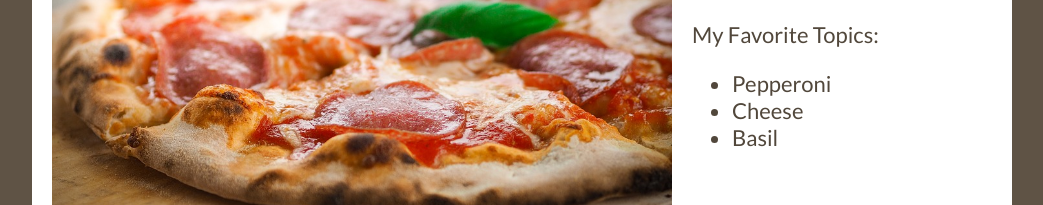
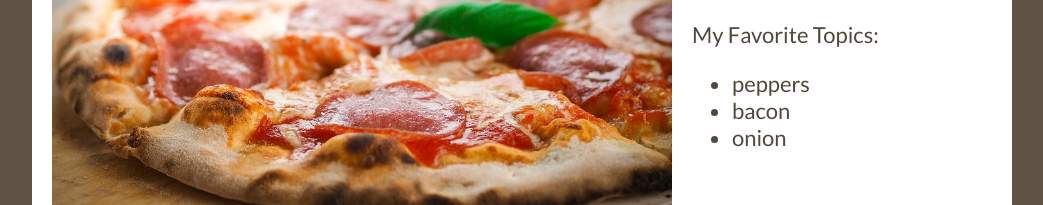
Before and after one commit to murphyki794/pizza_example_site, a plain HTML site: page index.html in a window 1280 px wide. Shown: the part 199-404 px from the top of the page, without its empty margins (118-1161 px from the left). Drawn offline with Linux system fonts and the light colour scheme; a web font is replaced by a local one.

Commit message:
change toppings
changing favorite toppings.

```diff
--- a/index.html
+++ b/index.html
@@ -20,9 +20,9 @@
     <h1>Pizza!</h1>
     <p>My Favorite Topics: </p>
     <ul>
-      <li>Pepperoni</li>
-      <li>Cheese</li>
-      <li>Basil</li>
+      <li>peppers</li>
+      <li>bacon</li>
+      <li>onion</li>
     </ul>
   </div>
 </div>
```
